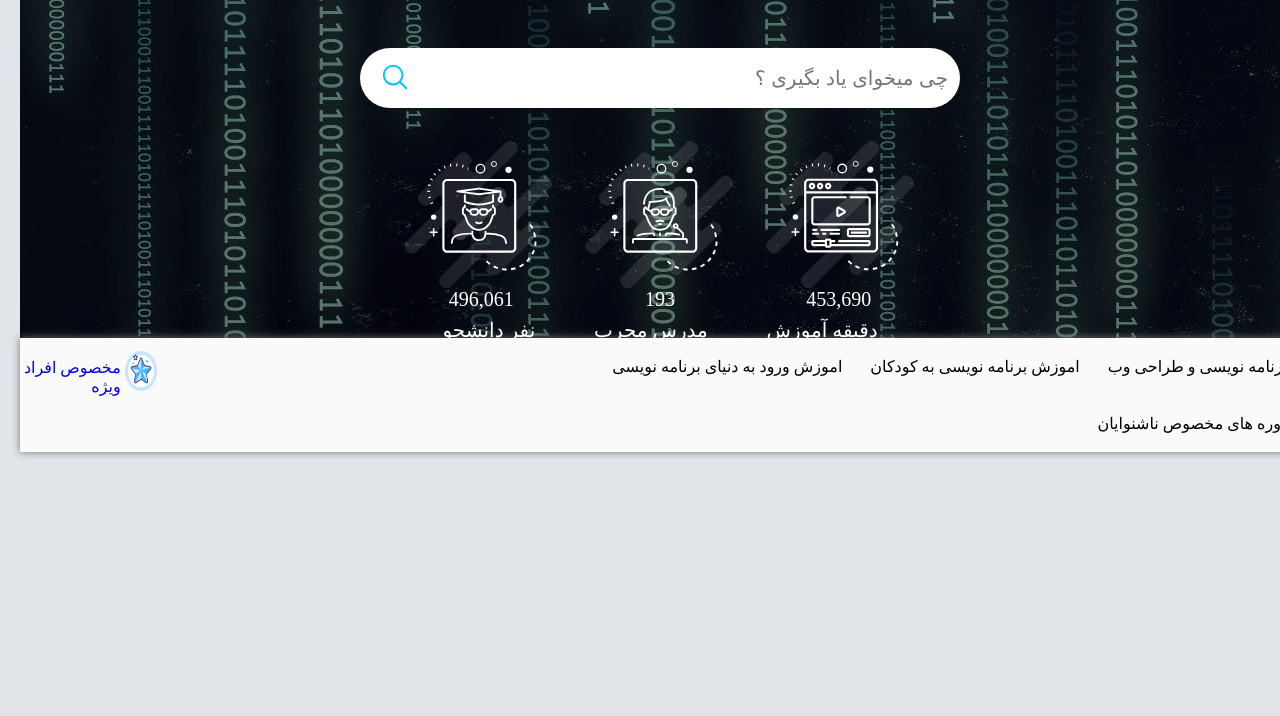
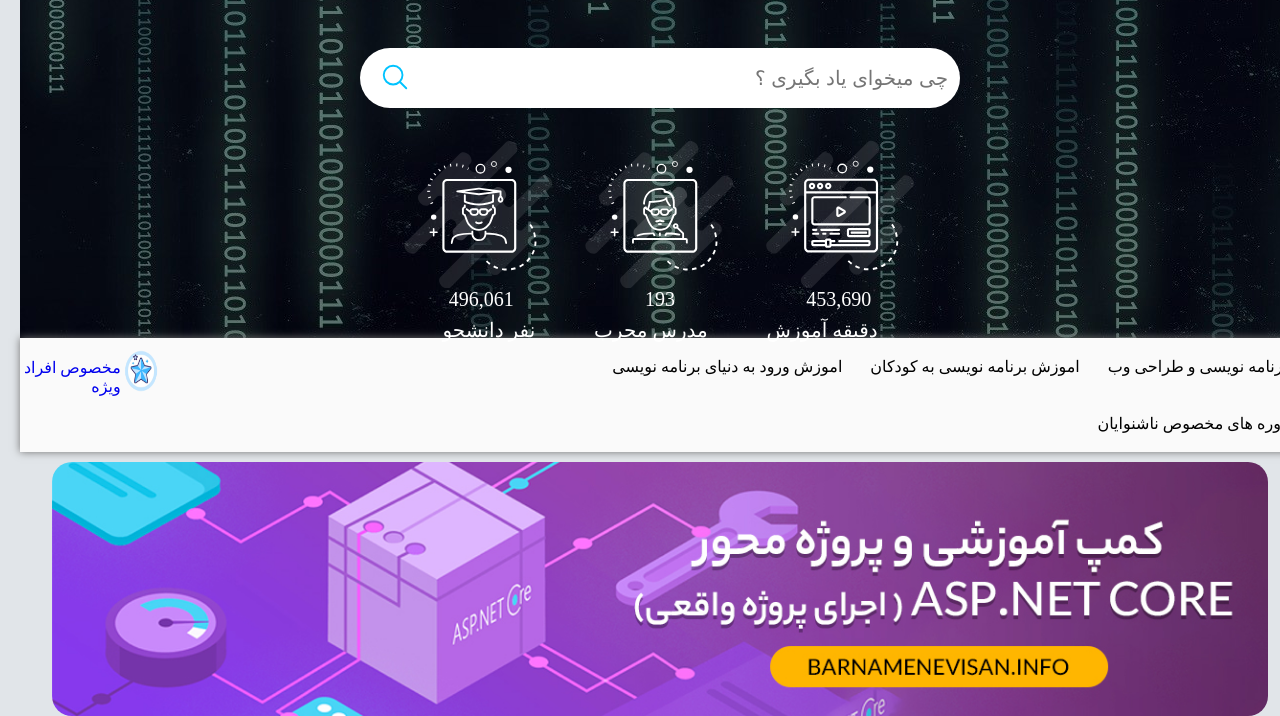
Before and after one commit to maryam545/toplearn, a plain HTML site: page index.html in a window 1280 px wide. Shown: the part 302-1018 px from the top of the page. Before the commit the page ends 886 px from the top, so only its background shows below. Drawn offline with Linux system fonts and the light colour scheme.

Commit message:
slider image

```diff
--- a/index.html
+++ b/index.html
@@ -107,5 +107,8 @@
         </div>
       </div>
     </main>
+    <div class="image-slider">
+      <img src="./img/slid2.jpg" alt="" />
+    </div>
   </body>
 </html>
--- a/style/style.css
+++ b/style/style.css
@@ -210,3 +210,13 @@ body {
   width: 40px;
   margin-top: -12px;
 }
+.image-slider {
+  margin-top: 10px;
+  width: 100%;
+  display: flex;
+  justify-content: center;
+}
+.image-slider img {
+  width: 95%;
+  border-radius: 20px;
+}
```
Also changed, not shown: img/slid1.jpg (added), img/slid2.jpg (added), img/slid3.jpg (added), img/slid4.jpg (added).
